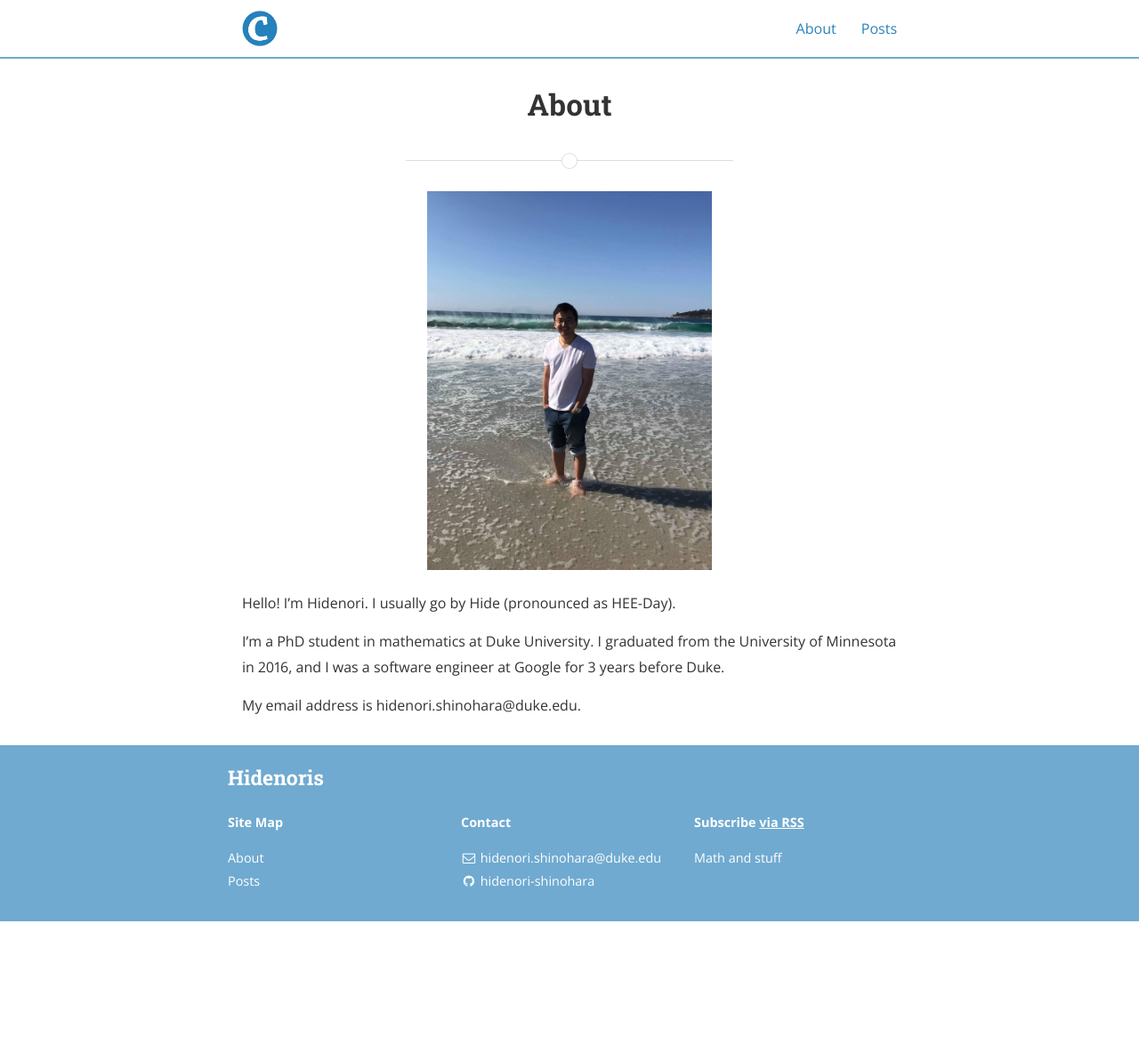
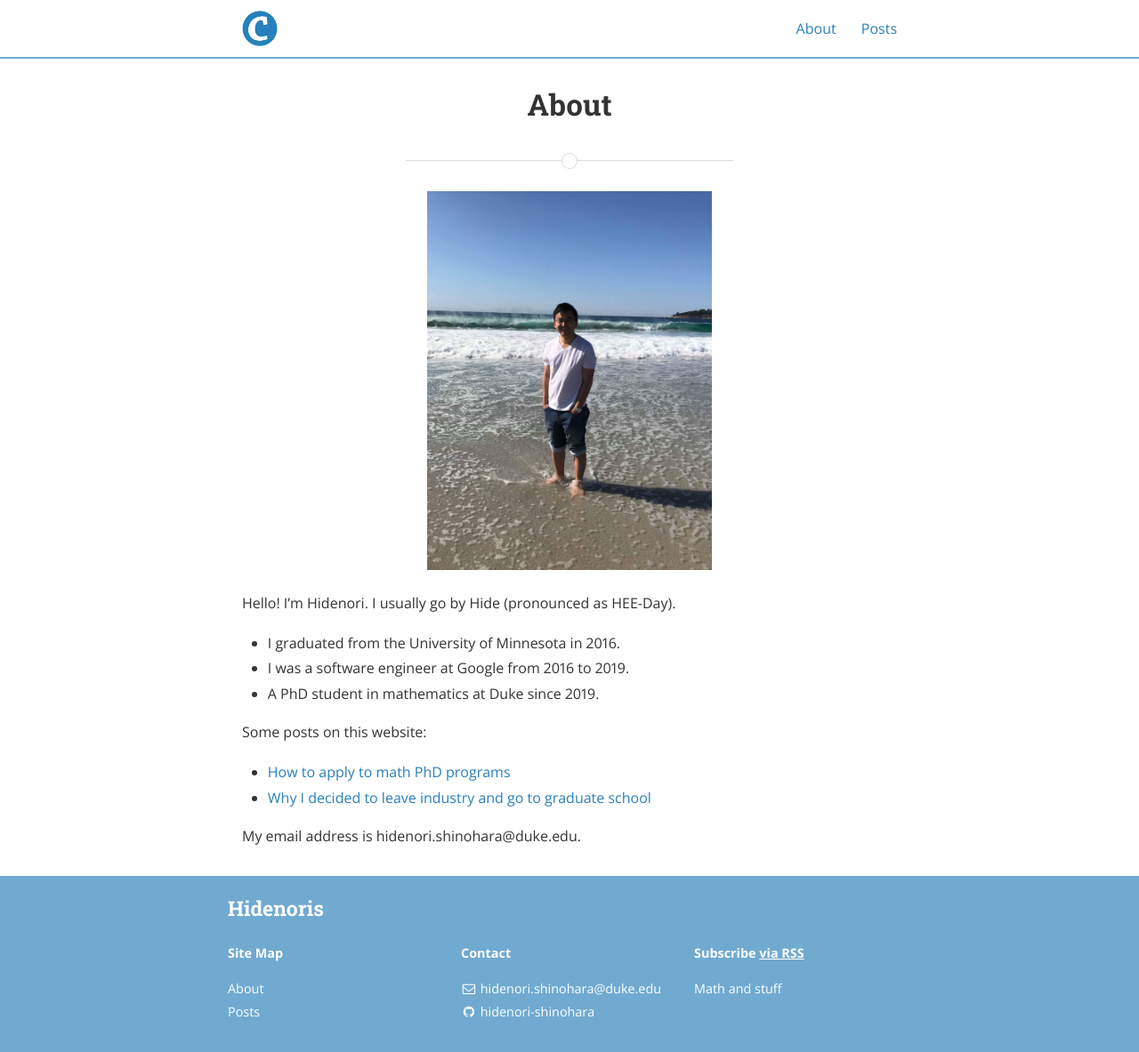
Before and after one commit to hidenori-shinohara/hidenori-shinohara.github.io, a Jekyll site: the page built from about.md, in a window 1280 px wide. Shown: the whole page at 89% size. Built offline with Jekyll 4.4.1, drawn with Linux system fonts in a browser that asks for light colours; nearby versions of some CDN libraries; before the commit the page ends 1036 px from its top, so only the background shows below that.

Commit message:
Update about.md

```diff
--- a/about.md
+++ b/about.md
@@ -10,7 +10,14 @@ Hello!
 I'm Hidenori.
 I usually go by Hide (pronounced as HEE-Day).
 
-I'm a PhD student in mathematics at Duke University.
-I graduated from the University of Minnesota in 2016, and I was a software engineer at Google for 3 years before Duke.
+* I graduated from the University of Minnesota in 2016.
+* I was a software engineer at Google from 2016 to 2019.
+* A PhD student in mathematics at Duke since 2019.
+
+Some posts on this website:
+
+* [How to apply to math PhD programs]({% post_url misc/2019-09-01-math-phd-application %})
+* [Why I decided to leave industry and go to graduate school]({% post_url misc/2019-08-03-leaving-industry %})
+
 
 My email address is hidenori.shinohara@duke.edu.
```
